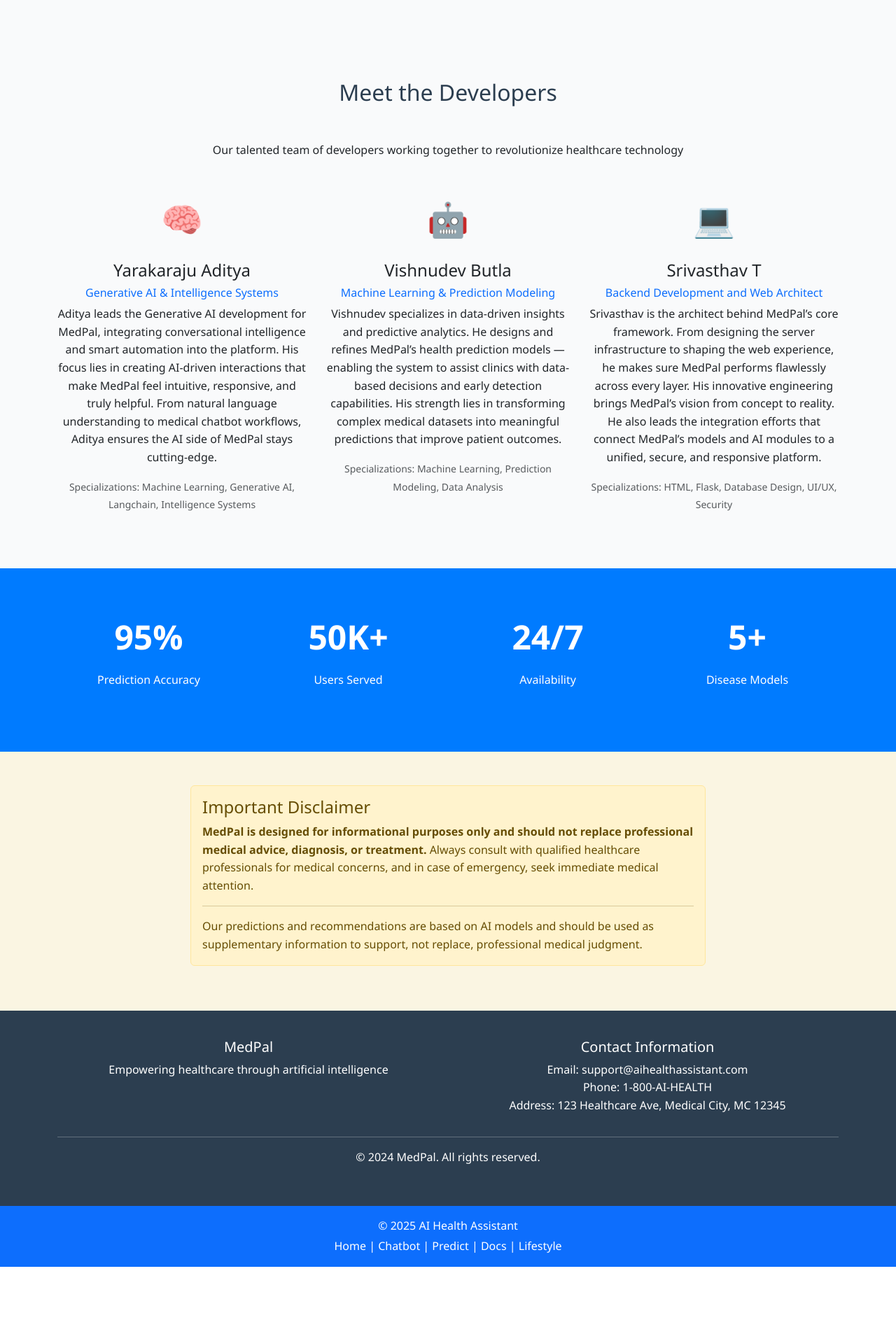
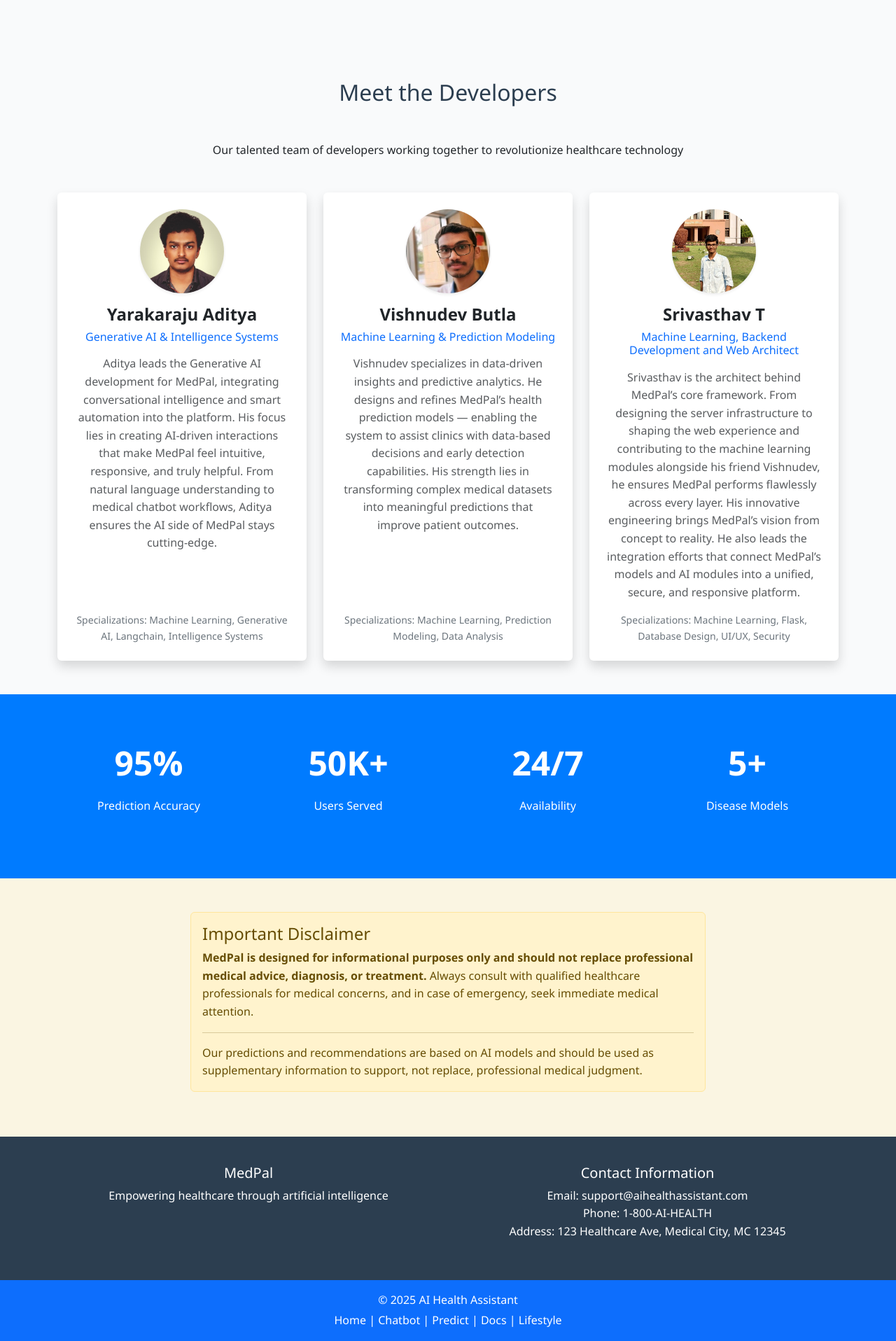
Before and after one commit to srivasthav-2036/medpal, a Flask app: page /about in a window 1280 px wide. Shown: the part 1858-3774 px from the top of the page at 70% size. Before the commit the page ends 3668 px from the top, so only its background shows below. Run offline with Flask 3, Linux system fonts and the light colour scheme.

Commit message:
work progress as on 20/10/25

```diff
--- a/app.py
+++ b/app.py
@@ -1,15 +1,26 @@
-from flask import Flask,render_template,request,redirect, jsonify, send_from_directory
+from flask import Flask,render_template,request,redirect, jsonify, send_from_directory,redirect
 from markdown import markdown
 from bot.chatbot import initialize_chat_session, get_bot_reply
-import pickle
+import joblib,sqlite3
+
+def initialize_database():
+    conn = sqlite3.connect('Databases/users.db')
+    c = conn.cursor()
+    c.execute('''CREATE TABLE IF NOT EXISTS users
+                 (id INTEGER PRIMARY KEY AUTOINCREMENT,
+                  email TEXT UNIQUE NOT NULL,
+                  password TEXT NOT NULL)''')
+    conn.commit()
+    conn.close()
 
 app=Flask(__name__)
 MODEL_PARAMS = {
     "Diabetes": [("Gender",['Male','Female']),("Age",[]),("Urea",[]), ("Cr",[]), ("HbA1c",[]), ("Cholestrol",[]),("TG",[]),("HDL",[]),("LDL",[]), ("VLDL",[]),("BMI",[])],
     "Heart Disease": [("Age",[]), ("Gender",['Male','Female']), ("Blood Pressure",[]), ("Cholesterol Level",[]), ("Exercise Habits",['High' ,'Low' ,'Medium']),("Smoking",['Yes','No']),("Family heart disease",['Yes','No']),("Diabetes",['No','Yes']),("BMI",[]),("High BP",['Yes','No']),("Low HDL Cholestrol",['Yes','No']),("High LDL Cholestrol",['Yes','No']),("Alcohol Consumption",['High' ,'Medium' ,'Low' ]),("Stress Level",['High','Medium' ,'Low']),("Sleep Hours",[]),("Sugar Consumption",['High', 'Medium','Low']),("Triglyceride Levels",[]),("Fasting Blood Sugar",[]),("CRP Levels",[]),("Homocysteine Levels",[])],
     "Liver Disease": [("Age",[]), ("Bilirubin",[]), ("AlkPhos",[]), ("Albumin",[])],
-    "Kidney Disease": ["Creatinine", "BP", "Sodium", "Potassium"],
-    "Lung Cancer": ["Gene_Mutation_Score", "Tumor_Size", "Age"]
+    "Kidney Disease": [('Age',[]), ('bp',[]), ('sg',[]), ('al',[]), ('su',[]), ("rbc",[ 'Normal' ,'Abnormal']),("pc",['Normal','Abnormal' ]),("pcc",['Notpresent' ,'Present' ]),("ba",['Notpresent' ,'Present' ]), ('bgr',[]), ('bu',[]),
+       ('sc',[]), ('sod',[]), ('pot',[]), ('hemo',[]), ('pcv',[]), ('wc',[]), ('rc',[]),("htn",['Yes', 'No' ]),("dm",['Yes' ,'No' ]),("cad",['No', 'Yes' ]),("appet",['Good' ,'Poor']),("pe",['No' ,'Yes' ]),("ane",['No' ,'Yes'])],
+    "Lung Cancer": [("Gene_Mutation_Score",[]), ("Tumor_Size",[]), ("Age",[])]
 }
 @app.route('/')
 def home():
@@ -19,13 +30,41 @@
 def login():
     email = request.form["email"]
     password = request.form["password"]
+    conn=sqlite3.connect('Databases/users.db')
+    c=conn.cursor()
+    c.execute("SELECT * FROM users WHERE email=?", (email,))
+    user = c.fetchone()
+    conn.close()
+    print("user: ",user)
     # Verify credentials logic here
-    return redirect("/predictions")
+    error=""
+    if not user:
+        error="Not a valid user. Please register first."
+    elif user[2] != password:
+        error="Invalid password. Please try again."
+    return redirect('/predictions') if not error else render_template('index.html',error=error)  # Invalid credentials
 
-@app.route("/register")
+@app.route("/register",methods=["GET", "POST"])
 def register():
+    if request.method == "POST":
+        email = request.form["email"]
+        password = request.form["password"]
+        confirm_password = request.form["confirm_password"]
+        if password != confirm_password:
+            return redirect('/register',error="Passwords Do not match")  # Passwords do not match
+        conn=sqlite3.connect('Databases/users.db')
+        c=conn.cursor()
+        c.execute("SELECT * FROM users WHERE email=?", (email,))
+        user = c.fetchone()
+        print("users: ",user)
+        if user:
+            conn.close()
+            return render_template('register.html',error=f"User with email {email} already exists. Please try with different email")  # User already exists
+        c.execute("INSERT INTO users (email, password) VALUES (?, ?)", (email, password))
+        conn.commit()
+        conn.close()
+        return redirect('/')  # Registration successful
     return render_template("register.html")
-
 
 @app.route('/predictions', methods=["GET", "POST"])
 def predict():
@@ -42,8 +81,14 @@
 
     inputs = []
     i=0
+    c=0
+    if model_name =="Lung Cancer":
+        c=1
     params=MODEL_PARAMS.get(model_name, [])
     for k,v in request.form.items():
+        print("key :",k)
+        print("value :",v)
+
         if k != "model_name":
             if params[i][1]:  # If there are possible values, it's categorical
                 if v=="Male" or v=="Female":
@@ -53,9 +98,9 @@
                         inputs.append(0)
                 elif v=="Yes" or v=="No":
                     if v=="Yes":
-                        inputs.append(1)
+                        inputs.append(c+1)
                     else:
-                        inputs.append(0)
+                        inputs.append(c+0)
                 elif v in ["High", "Medium", "Low"]:
                     if v=="High":
                         inputs.append(0)
@@ -63,13 +108,32 @@
                         inputs.append(2)
                     else:
                         inputs.append(1)
+                elif v in ["Normal", "Abnormal"]:
+                    if v=="Abnormal":
+                        inputs.append(0)
+                    else :
+                        inputs.append(1)
+                elif v in ['Notpresent' ,'Present' ]:
+                    if v=="Present":
+                        inputs.append(1)
+                    else:
+                        inputs.append(0)
+                elif v in ['Good','Poor']:
+                    if v=="Good":
+                        inputs.append(0)
+                    else:
+                        inputs.append(1)
+
             else:  # Numerical input
                 inputs.append(float(v))
             i+=1
+            print(inputs)
+
+    c=0
     print(inputs)
     # Here you can handle model prediction logic
     print("model name : ",model_name)
-    model=pickle.load(open(f'models/{model_name}.pkl', 'rb'))
+    model=joblib.load(open(f'models/{model_name}.joblib', 'rb'))
     res=model.predict([inputs])
     print("your o/p : ",res)
     prediction=""
@@ -114,4 +178,5 @@
     return render_template('about.html')
 
 if __name__=='__main__':
+    initialize_database()
     app.run(debug=True)
--- a/templates/about.html
+++ b/templates/about.html
@@ -200,52 +200,53 @@
     <div class="container">
       <h2 class="section-title">Meet the Developers</h2>
       <p class="text-center mb-5">Our talented team of developers working together to revolutionize healthcare technology</p>
-      <div class="row">
-        <div class="col-lg-4">
-          <div class="team-member">
-            <div class="feature-icon">🧠</div>
-            <h4>Yarakaraju Aditya</h4>
-            <h6 class="text-primary">Generative AI & Intelligence Systems</h6>
-            <p>
+<div class="row g-4 text-center">
+
+  <div class="col-lg-4 col-md-6">
+    <div class="card h-100 border-0 shadow p-4">
+      <img src="static/images/aditya.png" alt="Yarakaraju Aditya" class="rounded-circle shadow-sm mx-auto mb-3" width="120" height="120">
+      <h4 class="fw-bold">Yarakaraju Aditya</h4>
+      <h6 class="text-primary mb-3">Generative AI & Intelligence Systems</h6>
+      <p class="text-muted">
         Aditya leads the Generative AI development for MedPal, integrating conversational intelligence and smart automation into the platform.
         His focus lies in creating AI-driven interactions that make MedPal feel intuitive, responsive, and truly helpful. From natural language understanding
         to medical chatbot workflows, Aditya ensures the AI side of MedPal stays cutting-edge.
       </p>
-            <div class="social-links">
-              <small class="text-muted">Specializations: Machine Learning, Generative AI, Langchain, Intelligence Systems</small>
+      <small class="text-secondary d-block mt-auto">Specializations: Machine Learning, Generative AI, Langchain, Intelligence Systems</small>
     </div>
   </div>
-        </div>
-        <div class="col-lg-4">
-          <div class="team-member">
-            <div class="feature-icon">🤖</div>
-            <h4>Vishnudev Butla</h4>
-            <h6 class="text-primary">Machine Learning & Prediction Modeling</h6>
-            <p>
+
+  <div class="col-lg-4 col-md-6">
+    <div class="card h-100 border-0 shadow p-4">
+      <img src="static/images/vishnudev.png" alt="Vishnudev Butla" class="rounded-circle shadow-sm mx-auto mb-3" width="120" height="120">
+      <h4 class="fw-bold">Vishnudev Butla</h4>
+      <h6 class="text-primary mb-3">Machine Learning & Prediction Modeling</h6>
+      <p class="text-muted">
         Vishnudev specializes in data-driven insights and predictive analytics. He designs and refines MedPal’s health prediction models — enabling the system to assist clinics with data-based decisions and early detection capabilities. His strength lies in transforming complex medical datasets into meaningful predictions that improve patient outcomes.
       </p>
-            <div class="social-links">
-              <small class="text-muted">Specializations: Machine Learning, Prediction Modeling, Data Analysis</small>
+      <small class="text-secondary d-block mt-auto">Specializations: Machine Learning, Prediction Modeling, Data Analysis</small>
     </div>
   </div>
-        </div>
-        <div class="col-lg-4">
-          <div class="team-member">
-            <div class="feature-icon">💻</div>
-            <h4>Srivasthav T</h4>
-            <h6 class="text-primary">Backend Development and Web Architect</h6>
-            <p>
-                Srivasthav is the architect behind MedPal’s core framework.
-                From designing the server infrastructure to shaping the web experience,
-                he makes sure MedPal performs flawlessly across every layer. His innovative engineering brings MedPal’s vision from concept to reality.
-                He also leads the integration efforts that connect MedPal’s models and AI modules to a unified, secure,
-                and responsive platform.
+
+  <div class="col-lg-4 col-md-6">
+    <div class="card h-100 border-0 shadow p-4">
+      <img src="static/images/srivasthav.png" alt="Srivasthav T" class="rounded-circle shadow-sm mx-auto mb-3" width="120" height="120">
+      <h4 class="fw-bold">Srivasthav T</h4>
+      <h6 class="text-primary mb-3">Machine Learning, Backend Development and Web Architect</h6>
+      <p class="text-muted">
+        Srivasthav is the architect behind MedPal’s core framework. From designing the server infrastructure to shaping the web
+        experience and contributing to the machine learning modules alongside his friend Vishnudev, he ensures MedPal performs
+        flawlessly across every layer. His innovative engineering brings MedPal’s vision from concept to reality.
+        He also leads the integration efforts that connect MedPal’s models and AI modules into a unified, secure, and responsive
+        platform.
       </p>
-            <div class="social-links">
-              <small class="text-muted">Specializations: HTML, Flask, Database Design, UI/UX, Security</small>
+      <small class="text-secondary d-block mt-auto">Specializations: Machine Learning, Flask, Database Design, UI/UX, Security</small>
     </div>
   </div>
+
 </div>
+
+
       </div>
     </div>
   </section>
@@ -320,10 +321,7 @@
           Address: 123 Healthcare Ave, Medical City, MC 12345</p>
         </div>
       </div>
-      <hr>
-      <div class="text-center">
-        <p>&copy; 2024 MedPal. All rights reserved.</p>
-      </div>
+
     </div>
   </footer>
 
--- a/templates/chatbot.html
+++ b/templates/chatbot.html
@@ -25,7 +25,7 @@
       flex-direction: column;
       align-items: center;
       justify-content: start;
-      padding: 60px 20px;
+      padding: 90px 20px;
     }
 
     h2 {
--- a/templates/partials/header.html
+++ b/templates/partials/header.html
@@ -1,16 +1,16 @@
 <nav class="navbar navbar-expand-lg navbar-dark bg-primary fixed-top">
   <div class="container-fluid">
-    <a class="navbar-brand fw-bold" href="/">MedPal</a>
+    <a class="navbar-brand fw-bold text-white" href="/">MedPal</a>
     <button class="navbar-toggler" type="button" data-bs-toggle="collapse" data-bs-target="#navbarNav">
       <span class="navbar-toggler-icon"></span>
     </button>
     <div class="collapse navbar-collapse" id="navbarNav">
       <ul class="navbar-nav ms-auto">
-        <li class="nav-item"><a class="nav-link" href="/chatbot">AI Chatbot</a></li>
-        <li class="nav-item"><a class="nav-link" href="/predictions">Disease Prediction</a></li>
-        <li class="nav-item"><a class="nav-link" href="/document">X-Ray & Docs</a></li>
-        <li class="nav-item"><a class="nav-link" href="/lifestyle">Lifestyle & Diet</a></li>
-        <li class="nav-item"><a class="nav-link" href="/about">About</a></li>
+        <li class="nav-item"><a class="nav-link text-white" href="/chatbot">AI Chatbot</a></li>
+        <li class="nav-item"><a class="nav-link text-white" href="/predictions">Disease Prediction</a></li>
+        <li class="nav-item"><a class="nav-link text-white" href="/document">X-Ray & Docs</a></li>
+        <li class="nav-item"><a class="nav-link text-white" href="/lifestyle">Lifestyle & Diet</a></li>
+        <li class="nav-item"><a class="nav-link text-white" href="/about">About</a></li>
       </ul>
     </div>
   </div>
```
Also changed, not shown: templates/index.html (+6 -1 lines), templates/predict.html (+42 -3 lines), templates/register.html (+3 -4 lines), Databases/users.db (added), static/images/aditya.png (added), static/images/srivasthav.png (added), static/images/vishnudev.png (added), 6 other files. Lines whose indentation alone changed are shown as unchanged.
